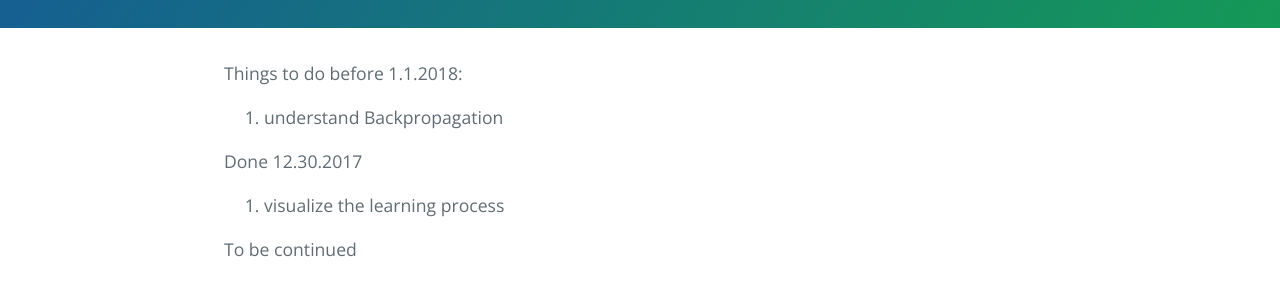
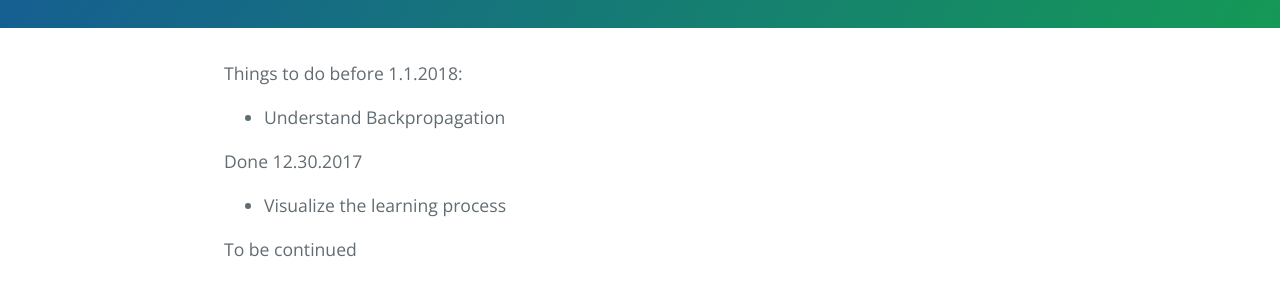
Before and after one commit to zikuicai/zikuicai.github.io, a Jekyll site: the page built from _posts/2017-12-28-back-propagation.md, in a window 1280 px wide and 900 px high. Shown: the part 298-603 px from the top of the window. Built offline with Jekyll 4.4.1, drawn with Linux system fonts in a browser that asks for light colours; part of the change alters nothing that is shown.

````diff
--- a/_posts/2017-12-28-back-propagation.md
+++ b/_posts/2017-12-28-back-propagation.md
@@ -5,11 +5,11 @@ title: Backpropagation
 
 Things to do before 1.1.2018:
 
-1. understand Backpropagation
+* Understand Backpropagation
 
 Done 12.30.2017
 
-2. visualize the learning process
+* Visualize the learning process
 
 To be continued
 
@@ -24,6 +24,7 @@ In Christopher Olah's blog [**Calculus on Computational Graphs: Backpropagation*
 * Why backprop is a fast algorithm ? Because `Forward-mode differentiation gave us the derivative of our output with respect to a single input, but reverse-mode differentiation gives us all of them`.
 
 Michael Nielsen wrote a great chapter [**How the backpropagation algorithm works**](http://neuralnetworksanddeeplearning.com/chap2.html) in explaining backpropagation with both theory and real python code. In his chapter, he explained backpropagation wtih 4 equations:
+
 ![The four fundamental equations behind backpropagation](http://neuralnetworksanddeeplearning.com/images/tikz21.png)
 
 ```python
````
